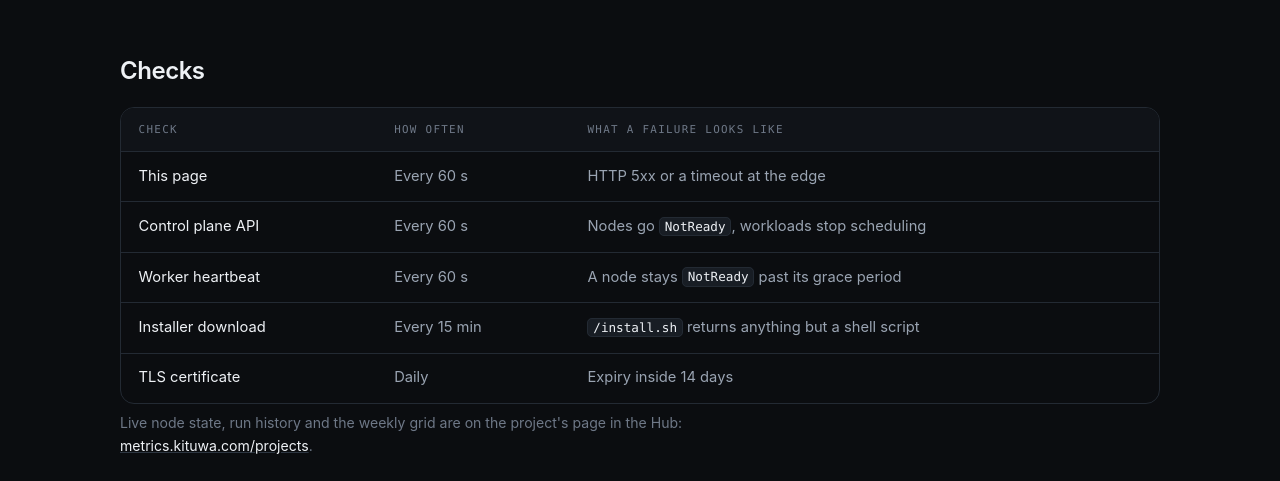
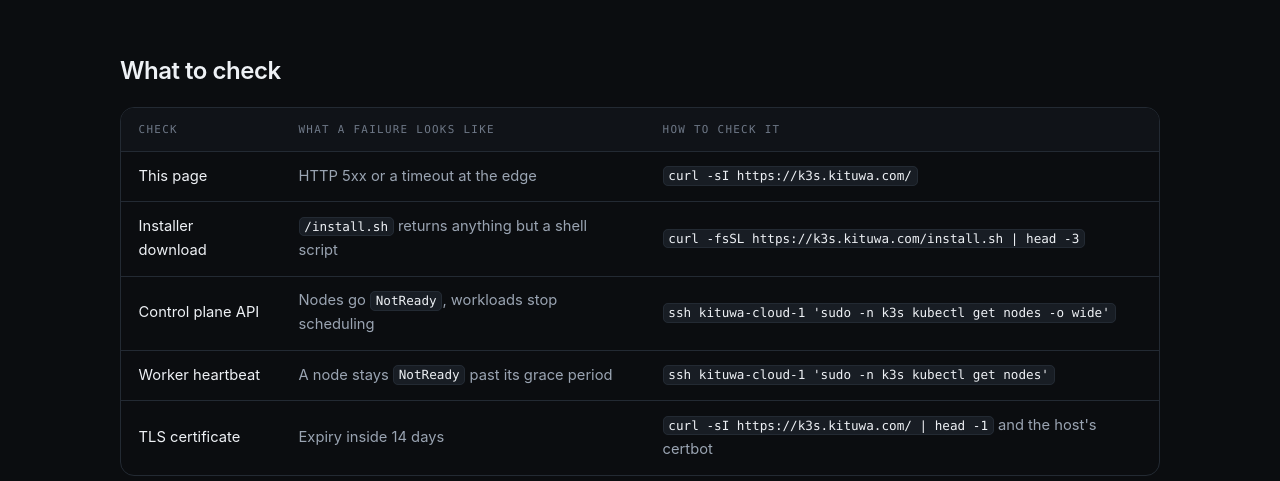
Before and after one commit to CrystalRockMarket/k3s-join, a plain HTML site: page site/watchdog/index.html in a window 1280 px wide. Shown: the part 303-784 px from the top of the page. Drawn offline with Linux system fonts and the light colour scheme.

Commit message:
watchdog page: state what to check instead of an implied schedule

```diff
--- a/site/watchdog/index.html
+++ b/site/watchdog/index.html
@@ -32,22 +32,21 @@
   </section>
 
   <section class="band flush">
-    <h2>Checks</h2>
+    <h2>What to check</h2>
     <div class="table-wrap">
       <table>
-        <thead><tr><th>Check</th><th>How often</th><th>What a failure looks like</th></tr></thead>
+        <thead><tr><th>Check</th><th>What a failure looks like</th><th>How to check it</th></tr></thead>
         <tbody>
-          <tr><td>This page</td><td>Every 60 s</td><td>HTTP 5xx or a timeout at the edge</td></tr>
-          <tr><td>Control plane API</td><td>Every 60 s</td><td>Nodes go <code>NotReady</code>, workloads stop scheduling</td></tr>
-          <tr><td>Worker heartbeat</td><td>Every 60 s</td><td>A node stays <code>NotReady</code> past its grace period</td></tr>
-          <tr><td>Installer download</td><td>Every 15 min</td><td><code>/install.sh</code> returns anything but a shell script</td></tr>
-          <tr><td>TLS certificate</td><td>Daily</td><td>Expiry inside 14 days</td></tr>
+          <tr><td>This page</td><td>HTTP 5xx or a timeout at the edge</td><td><code>curl -sI https://k3s.kituwa.com/</code></td></tr>
+          <tr><td>Installer download</td><td><code>/install.sh</code> returns anything but a shell script</td><td><code>curl -fsSL https://k3s.kituwa.com/install.sh | head -3</code></td></tr>
+          <tr><td>Control plane API</td><td>Nodes go <code>NotReady</code>, workloads stop scheduling</td><td><code>ssh kituwa-cloud-1 'sudo -n k3s kubectl get nodes -o wide'</code></td></tr>
+          <tr><td>Worker heartbeat</td><td>A node stays <code>NotReady</code> past its grace period</td><td><code>ssh kituwa-cloud-1 'sudo -n k3s kubectl get nodes'</code></td></tr>
+          <tr><td>TLS certificate</td><td>Expiry inside 14 days</td><td><code>curl -sI https://k3s.kituwa.com/ | head -1</code> and the host's certbot</td></tr>
         </tbody>
       </table>
     </div>
-    <p class="note">Live node state, run history and the weekly grid are on the
-      project's page in the Hub:
-      <a href="https://hub.kituwa.com/projects">metrics.kituwa.com/projects</a>.</p>
+    <p class="note">Scheduled monitoring, run history and the weekly grid live in the
+      Hub project feed: <a href="https://hub.kituwa.com/projects">hub.kituwa.com/projects</a>.</p>
   </section>
 
   <section class="band">
```
